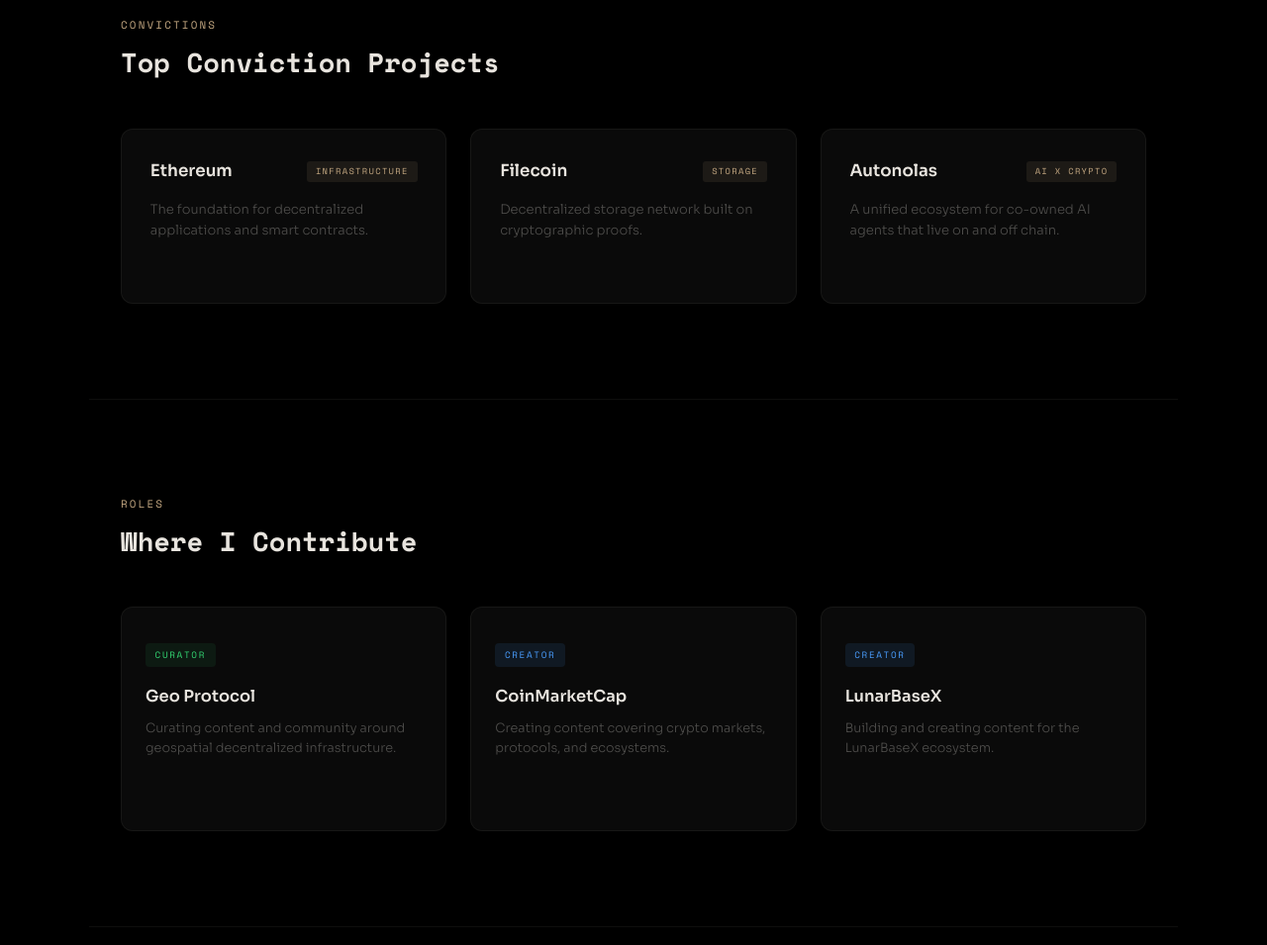
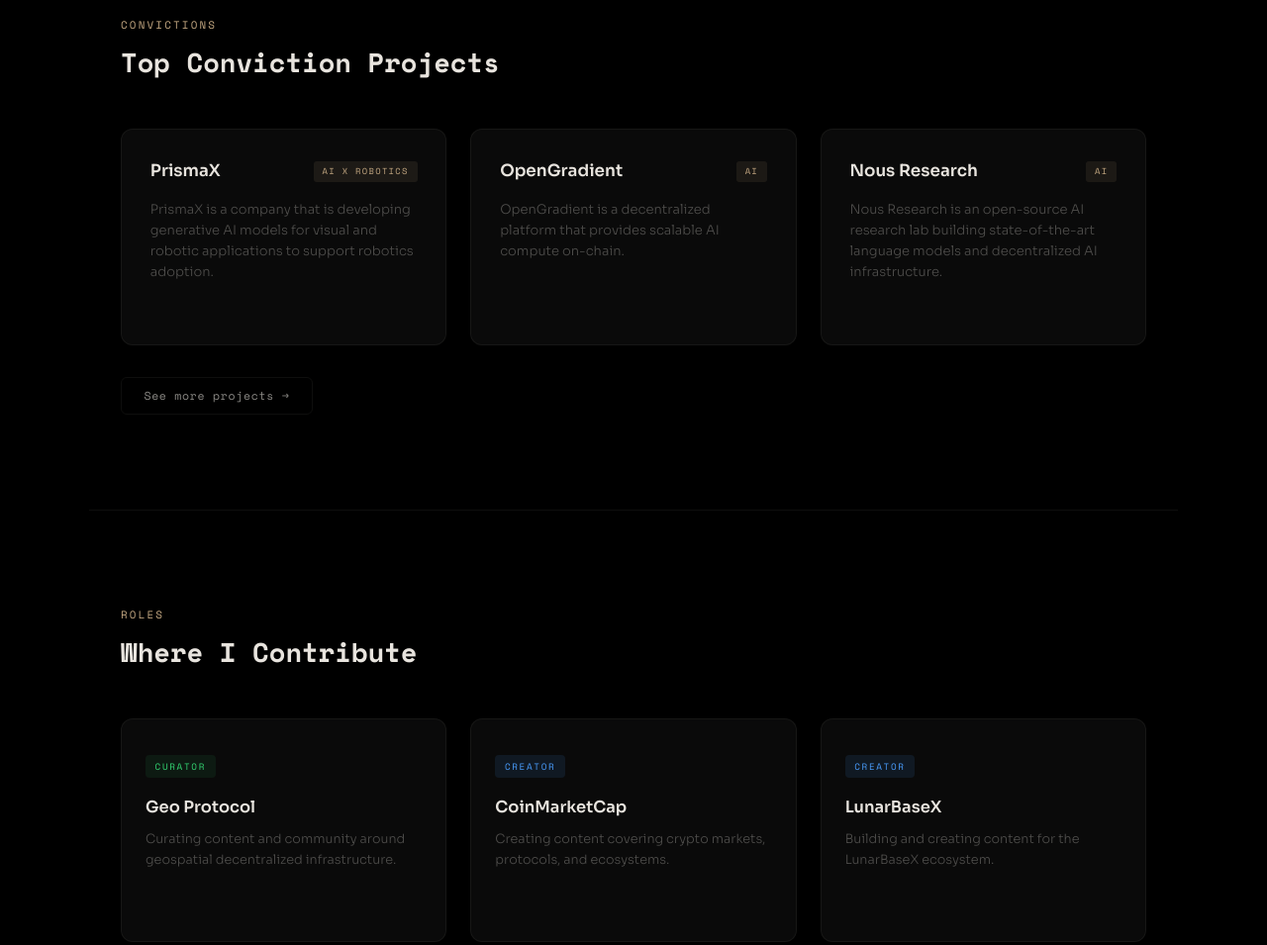
Before and after one commit to namedfarouk/namedfarouk.github.io, a plain HTML site: page index.html in a window 1280 px wide. Shown: the part 2000-2955 px from the top of the page at 99% size. Drawn offline with nearby package versions, Linux system fonts and the light colour scheme.

Commit message:
Add files via upload

```diff
--- a/index.html
+++ b/index.html
@@ -740,7 +740,7 @@
     <h2 class="section-title">Top Conviction Projects</h2>
   </div>
   <div class="conviction-grid reveal" id="convictionGrid"></div>
-  <button class="toggle-btn reveal" id="toggleProjects" style="display:none;"></button>
+  <button class="toggle-btn reveal" id="toggleProjects" onclick="window.open('https://t.me/ClearBloq', '_blank')">See more projects →</button>
 </section>
 
 <div class="divider"></div>
@@ -804,9 +804,9 @@
       <div class="social-icon dc"><svg viewBox="0 0 24 24"><path d="M20.317 4.3698a19.7913 19.7913 0 00-4.8851-1.5152.0741.0741 0 00-.0785.0371c-.211.3753-.4447.8648-.6083 1.2495-1.8447-.2762-3.68-.2762-5.4868 0-.1636-.3933-.4058-.8742-.6177-1.2495a.077.077 0 00-.0785-.037 19.7363 19.7363 0 00-4.8852 1.515.0699.0699 0 00-.0321.0277C.5334 9.0458-.319 13.5799.0992 18.0578a.0824.0824 0 00.0312.0561c2.0528 1.5076 4.0413 2.4228 5.9929 3.0294a.0777.0777 0 00.0842-.0276c.4616-.6304.8731-1.2952 1.226-1.9942a.076.076 0 00-.0416-.1057c-.6528-.2476-1.2743-.5495-1.8722-.8923a.077.077 0 01-.0076-.1277c.1258-.0943.2517-.1923.3718-.2914a.0743.0743 0 01.0776-.0105c3.9278 1.7933 8.18 1.7933 12.0614 0a.0739.0739 0 01.0785.0095c.1202.099.246.1981.3728.2924a.077.077 0 01-.0066.1276 12.2986 12.2986 0 01-1.873.8914.0766.0766 0 00-.0407.1067c.3604.698.7719 1.3628 1.225 1.9932a.076.076 0 00.0842.0286c1.961-.6067 3.9495-1.5219 6.0023-3.0294a.077.077 0 00.0313-.0552c.5004-5.177-.8382-9.6739-3.5485-13.6604a.061.061 0 00-.0312-.0286zM8.02 15.3312c-1.1825 0-2.1569-1.0857-2.1569-2.419 0-1.3332.9555-2.4189 2.157-2.4189 1.2108 0 2.1757 1.0952 2.1568 2.419 0 1.3332-.9555 2.4189-2.1569 2.4189zm7.9748 0c-1.1825 0-2.1569-1.0857-2.1569-2.419 0-1.3332.9554-2.4189 2.1569-2.4189 1.2108 0 2.1757 1.0952 2.1568 2.419 0 1.3332-.946 2.4189-2.1568 2.4189z"/></svg></div>
       <div class="social-info"><div class="social-name">Discord</div><div class="social-handle">namedfarouk</div></div>
     </a>
-    <a href="https://t.me/+_embzBYLRA8xYzE0" target="_blank" rel="noopener" class="social-link">
+    <a href="https://t.me/ClearBloq" target="_blank" rel="noopener" class="social-link">
       <div class="social-icon tg"><svg viewBox="0 0 24 24"><path d="M11.944 0A12 12 0 0 0 0 12a12 12 0 0 0 12 12 12 12 0 0 0 12-12A12 12 0 0 0 12 0a12 12 0 0 0-.056 0zm4.962 7.224c.1-.002.321.023.465.14a.506.506 0 0 1 .171.325c.016.093.036.306.02.472-.18 1.898-.962 6.502-1.36 8.627-.168.9-.499 1.201-.82 1.23-.696.065-1.225-.46-1.9-.902-1.056-.693-1.653-1.124-2.678-1.8-1.185-.78-.417-1.21.258-1.91.177-.184 3.247-2.977 3.307-3.23.007-.032.014-.15-.056-.212s-.174-.041-.249-.024c-.106.024-1.793 1.14-5.061 3.345-.48.33-.913.49-1.302.48-.428-.008-1.252-.241-1.865-.44-.752-.245-1.349-.374-1.297-.789.027-.216.325-.437.893-.663 3.498-1.524 5.83-2.529 6.998-3.014 3.332-1.386 4.025-1.627 4.476-1.635z"/></svg></div>
-      <div class="social-info"><div class="social-name">FK Orbit</div><div class="social-handle">Telegram Community</div></div>
+      <div class="social-info"><div class="social-name">ClearBloq</div><div class="social-handle">Telegram Community</div></div>
     </a>
   </div>
 </section>
@@ -823,22 +823,22 @@
   // ═══════════════════════════════════════════════════════════════
   const PROJECTS = [
     {
-      name: "Ethereum",
-      tag: "Infrastructure",
-      desc: "The foundation for decentralized applications and smart contracts.",
-      url: "https://ethereum.org"
+      name: "PrismaX",
+      tag: "AI x Robotics",
+      desc: "PrismaX is a company that is developing generative AI models for visual and robotic applications to support robotics adoption.",
+      url: "https://x.com/NamedFarouk/status/1979834562793332859?s=20"
     },
     {
-      name: "Filecoin",
-      tag: "Storage",
-      desc: "Decentralized storage network built on cryptographic proofs.",
-      url: "https://filecoin.io"
+      name: "OpenGradient",
+      tag: "AI",
+      desc: "OpenGradient is a decentralized platform that provides scalable AI compute on-chain.",
+      url: "https://x.com/OpenGradient"
     },
     {
-      name: "Autonolas",
-      tag: "AI x Crypto",
-      desc: "A unified ecosystem for co-owned AI agents that live on and off chain.",
-      url: "https://olas.network"
+      name: "Nous Research",
+      tag: "AI",
+      desc: "Nous Research is an open-source AI research lab building state-of-the-art language models and decentralized AI infrastructure.",
+      url: "https://x.com/NamedFarouk/status/2027759259996340531"
     },
     // ── Add more projects below this line ──
     // {
@@ -848,17 +848,12 @@
     //   url: "https://example.com"
     // },
   ];
-
-  const VISIBLE_COUNT = 3;
   // ═══════════════════════════════════════════════════════════════
 
   const grid = document.getElementById('convictionGrid');
-  const toggleBtn = document.getElementById('toggleProjects');
-  let showAll = false;
 
   function renderProjects() {
-    const visible = showAll ? PROJECTS : PROJECTS.slice(0, VISIBLE_COUNT);
-    grid.innerHTML = visible.map(p => `
+    grid.innerHTML = PROJECTS.map(p => `
       <a href="${p.url}" target="_blank" rel="noopener" class="conviction-card">
         <div class="conviction-header">
           <span class="conviction-name">${p.name}</span>
@@ -868,19 +863,7 @@
         <div class="conviction-arrow">→ Learn more</div>
       </a>
     `).join('');
-
-    if (PROJECTS.length > VISIBLE_COUNT) {
-      toggleBtn.style.display = 'inline-flex';
-      toggleBtn.textContent = showAll
-        ? `Show less ↑`
-        : `View all ${PROJECTS.length} projects →`;
-    }
   }
-
-  toggleBtn.addEventListener('click', () => {
-    showAll = !showAll;
-    renderProjects();
-  });
 
   renderProjects();
 
```
